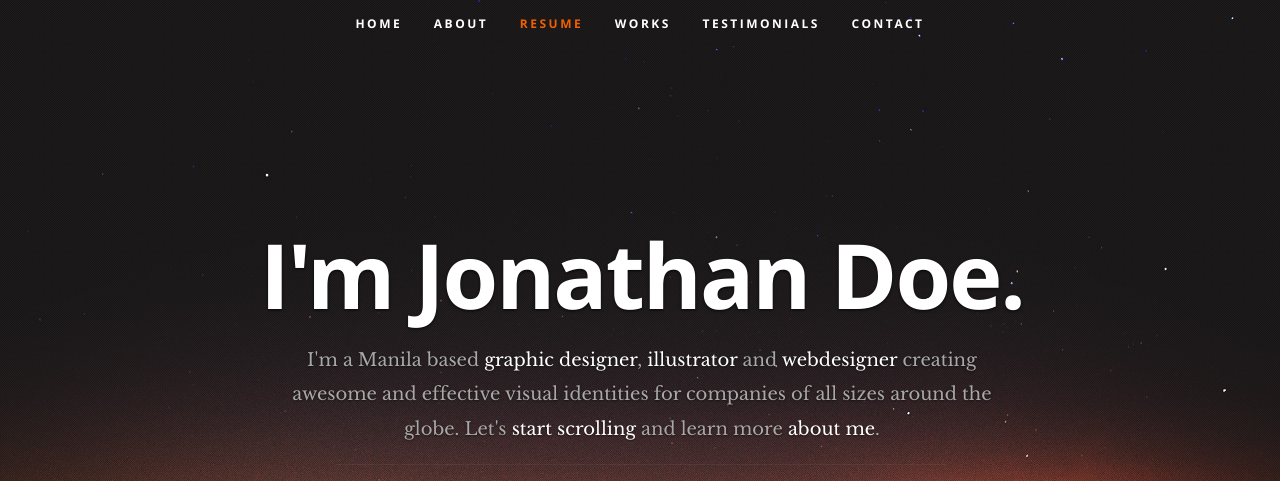
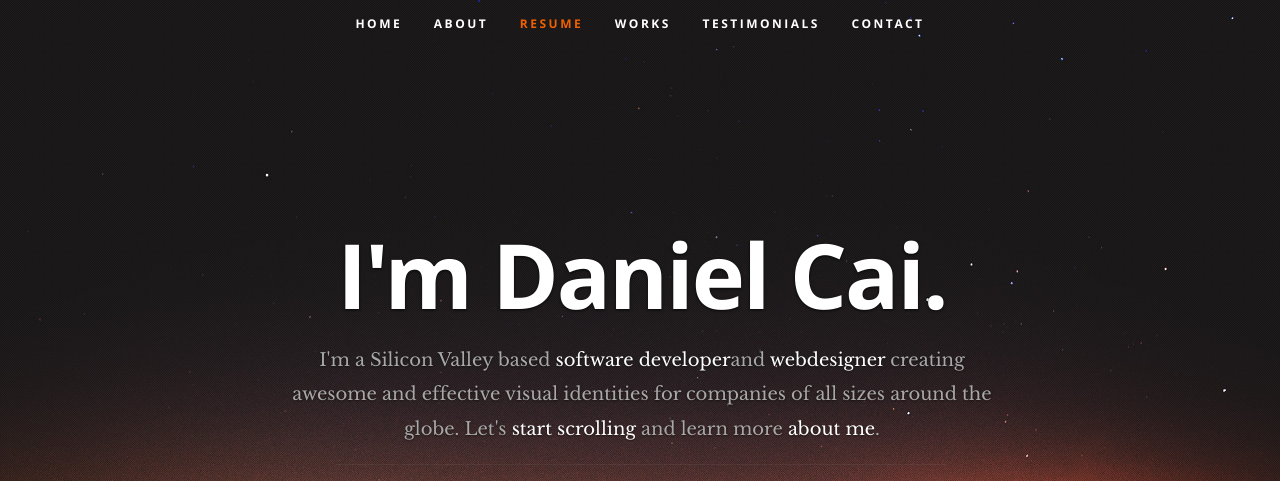
Before and after one commit to danielcy715/danielcy715.github.io, a plain HTML site: page index.html in a window 1280 px wide. Shown: the top 481 px of the page. Drawn offline with nearby package versions, Linux system fonts and the light colour scheme.

Commit message:
testt
test

```diff
--- a/index.html
+++ b/index.html
@@ -7,7 +7,7 @@
    <!--- Basic Page Needs
    ================================================== -->
    <meta charset="utf-8">
-	<title>Ceevee - Free Responsive HTML5/CSS3 Template</title>
+	<title>Daniel Cai Website</title>
 	<meta name="description" content="">
 	<meta name="author" content="">
 
@@ -56,8 +56,8 @@
 
       <div class="row banner">
          <div class="banner-text">
-            <h1 class="responsive-headline">I'm Jonathan Doe.</h1>
-            <h3>I'm a Manila based <span>graphic designer</span>, <span>illustrator</span> and <span>webdesigner</span> creating awesome and
+            <h1 class="responsive-headline">I'm Daniel Cai.</h1>
+            <h3>I'm a Silicon Valley based <span>software developer</span>and <span>webdesigner</span> creating awesome and
             effective visual identities for companies of all sizes around the globe. Let's <a class="smoothscroll" href="#about">start scrolling</a>
             and learn more <a class="smoothscroll" href="#about">about me</a>.</h3>
             <hr />
```
